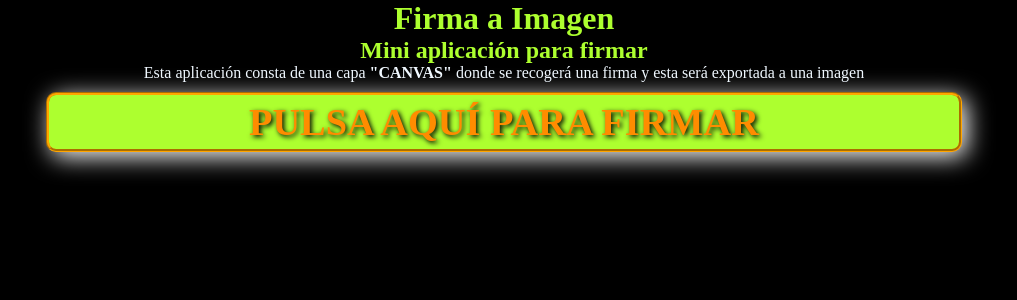
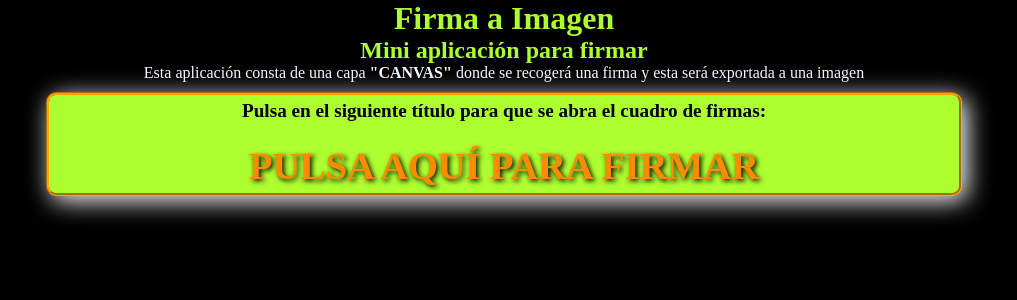
Before and after one commit to raupulus/Mini-Aplicaciones-Web, a PHP site: page / in a window 1280 px wide. Shown: the top 300 px of the page, without its empty margins (136-1153 px from the left). Run offline with PHP 8.4, Linux system fonts and the light colour scheme.

Commit message:
Aclarado donde pulsar

```diff
--- a/FirmarTOimagen/index.php
+++ b/FirmarTOimagen/index.php
@@ -17,6 +17,10 @@
 	<P>Esta aplicación consta de una capa <STRONG>"CANVAS"</STRONG> donde se recogerá una firma y esta será exportada a una imagen</P>
 	<DIV class="cajaPrincipal">
 		<P>
+			Pulsa en el siguiente título para que se abra el cuadro de firmas:
+		</P>
+		<BR/>
+		<P>
 			<H3 onClick="mostrarLienzo(true)">PULSA AQUÍ PARA FIRMAR</H3>
 		</P>
 		<FORM id="formFirma">
```
